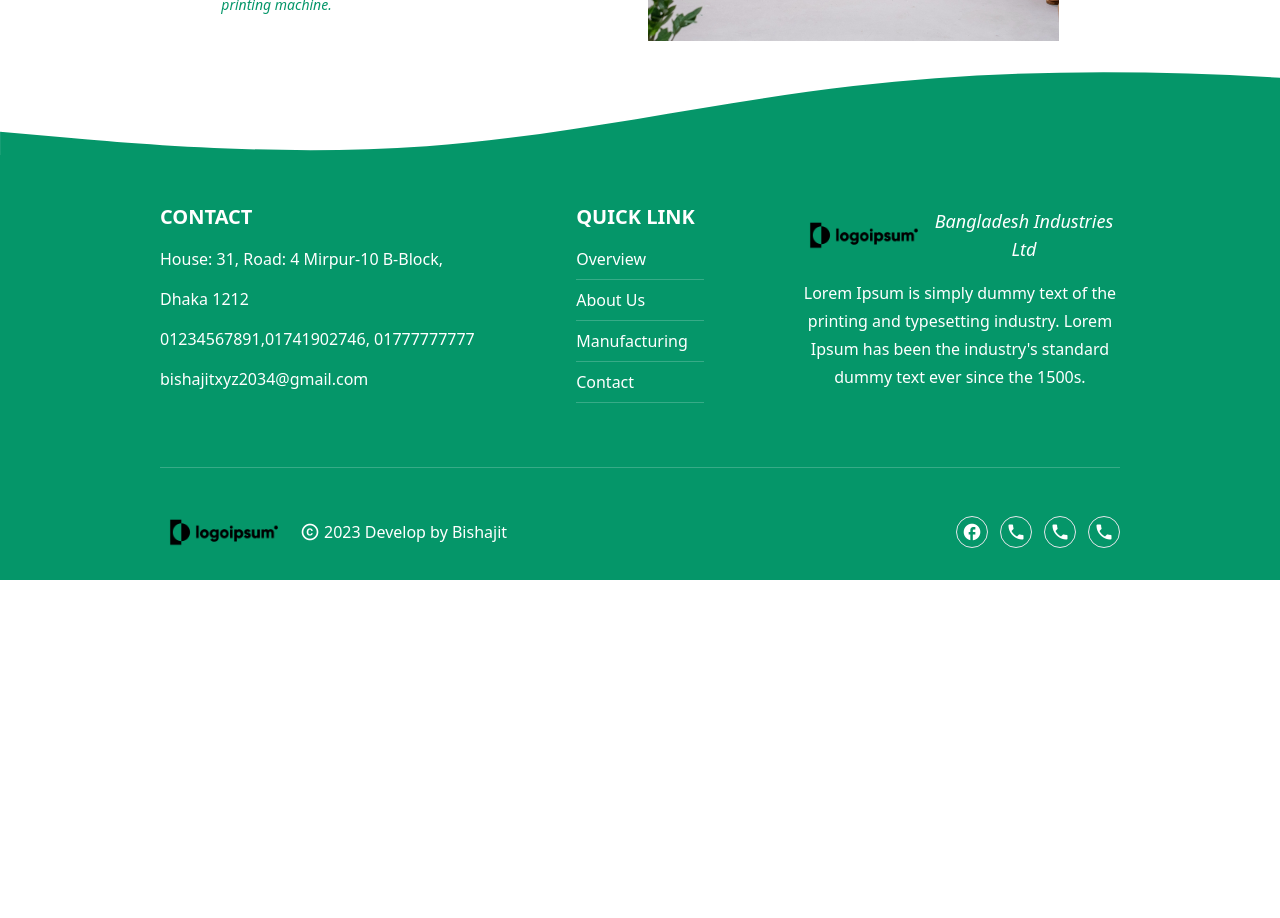
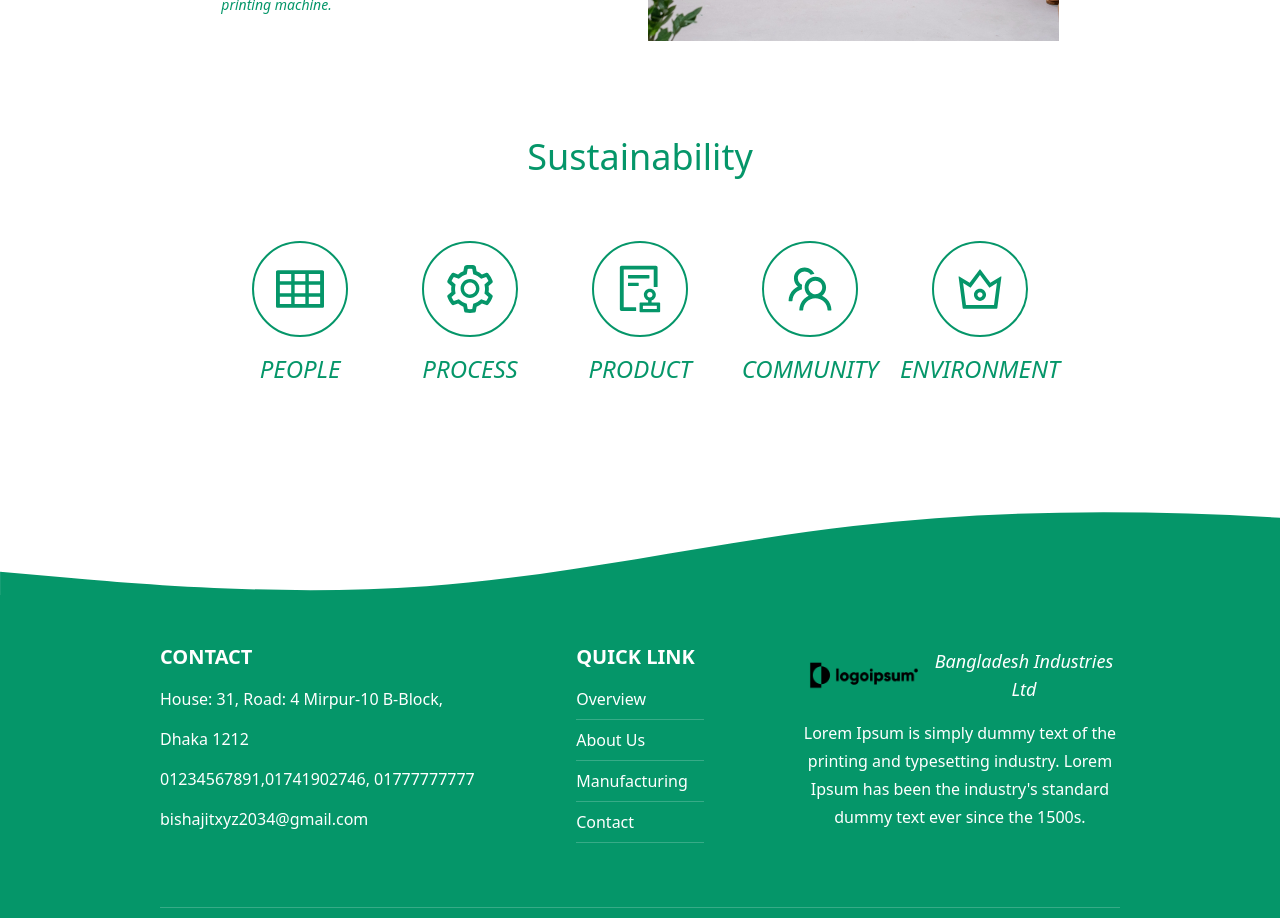
Before and after one commit to bishajitchakraborty/textile_frontend, a React (Create React App) app: page /sustainability in a window 1280 px wide. Shown: the part 2840-3758 px from the top of the page. Before the commit the page ends 3420 px from the top, so only its background shows below. Built offline with nearby package versions, Linux system fonts and the light colour scheme.

Commit message:
Home Page Update

```diff
--- a/src/pages/home/home.js
+++ b/src/pages/home/home.js
@@ -1,7 +1,14 @@
 import React from 'react';
 import img from "../../assets/image/contact.jpg";
 import img_1 from "../../assets/image/arron-1.png";
-import {TableOutlined, GlobalOutlined, BarChartOutlined, InsuranceOutlined } from "@ant-design/icons";
+import {
+    TableOutlined,
+    GlobalOutlined,
+    BarChartOutlined,
+    InsuranceOutlined,
+    SettingOutlined,
+    ReadOutlined, TeamOutlined, CrownOutlined, AuditOutlined
+} from "@ant-design/icons";
 import Features from "../features/features";
 import Slider from "../Slider/slider";
 import about from "../../assets/image/about_us.png";
@@ -33,6 +40,36 @@ const serviceList = [
         title: 'Shipments',
         description: "In Biochemical, we operate in a world-class business that recognizes the importance.",
         icon: <GlobalOutlined />,
+    }
+
+]
+
+const sustainabilityList = [
+    {
+        id: 1,
+        title: 'People',
+        icon: <TableOutlined />,
+    },
+    {
+        title: 'Process',
+        icon: <SettingOutlined />,
+    }
+    ,
+    {
+        id: 3,
+        title: 'Product',
+        icon: <AuditOutlined />,
+    }
+    ,
+    {
+        id: 4,
+        title: 'Community',
+        icon: <TeamOutlined />,
+    },
+    {
+        id: 5,
+        title: 'Environment',
+        icon: <CrownOutlined />
     }
 
 ]
@@ -134,6 +171,36 @@ const Home = () => {
                         </div>
                     </section>
                 </div>
+
+                <section>
+                    <div className="text-emerald-600 body-font my-20">
+                        <div className="w-11/12 md:3/4 px-5 py-4 text-primary mx-auto">
+                            <div className="flex flex-col text-center text-primary w-full mb-20">
+                                <span className={'text-2xl md:text-4xl flex justify-center items-center'}>
+                                       Sustainability
+                                </span>
+                            </div>
+                            <div
+                                className="flex flex-wrap w-full lg:w-3/4 mx-auto -m-4 justify-center text-center">
+
+                                {
+                                    sustainabilityList.map((v,i)=>(
+                                        <div className="w-full md:w-1/5  flex items-center flex-col" key={i}>
+                                            <div
+                                                className={'flex justify-center items-center text-5xl h-24 w-24 text-emerald-600 rounded-full border-2 border-emerald-600'}>
+                                                {v.icon}
+                                            </div>
+                                            <h2 className={'text-2xl text-center italic text-emerald-600 py-4 uppercase'}>{v.title}</h2>
+
+                                        </div>
+                                    ))
+
+
+                                }
+                            </div>
+                        </div>
+                    </div>
+                </section>
             </div>
         </>
     );
```
